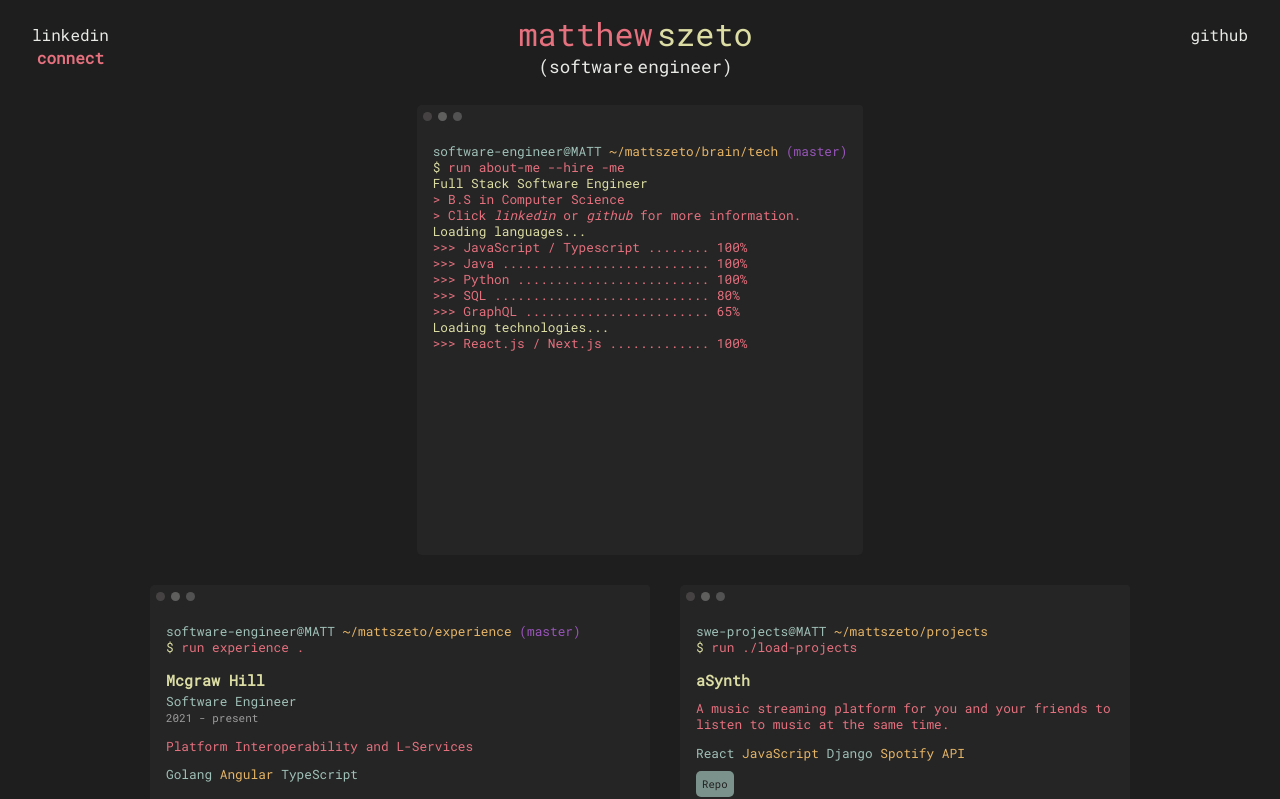
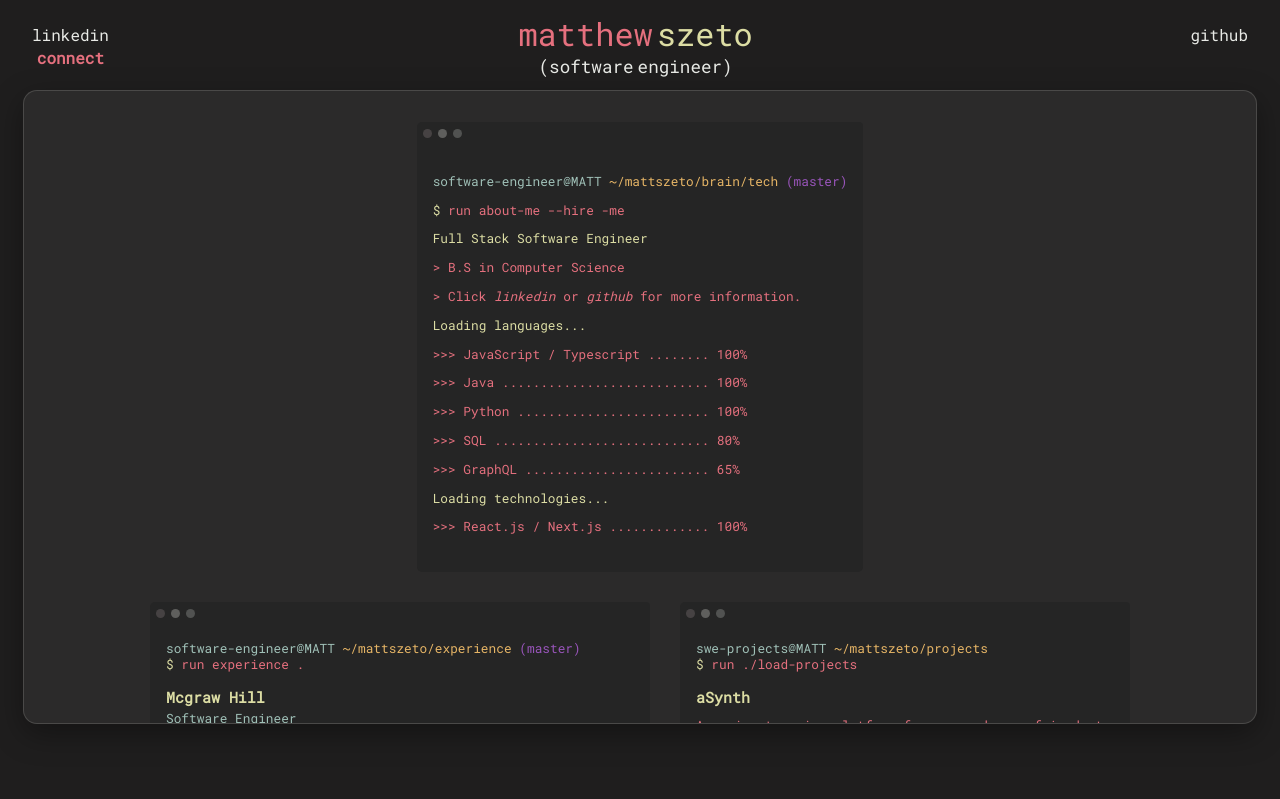
Before and after one commit to mattszeto/portfolio, a React (Create React App) app: page / in a window 1280 px wide. Shown: the top 799 px of the page. Built offline with nearby package versions, Linux system fonts and the light colour scheme.

Commit message:
port-4: created a monitor, updated the dragging, cleaned some code with claude sonnet 4.5

```diff
--- a/src/App.tsx
+++ b/src/App.tsx
@@ -1,5 +1,6 @@
 import React, { useState, useEffect } from "react";
 import Navbar from "./components/NavBar";
+import Monitor from "./components/Monitor";
 import Window from "./components/Window";
 import AboutMe from "./components/AboutMe";
 import Experience from "./components/Experience";
@@ -27,7 +28,7 @@ const App: React.FC = () => {
 
   const ifMobileView = dimensions.width <= 1027;
   const renderWindows = () => (
-    <div>
+    <Monitor>
       <div className="app-about-me">
         <Window size="m" draggable={!ifMobileView}>
           <AboutMe />
@@ -41,7 +42,7 @@ const App: React.FC = () => {
           <Projects />
         </Window>
       </div>
-    </div>
+    </Monitor>
   );
 
   return (
--- a/src/components/AboutMe.tsx
+++ b/src/components/AboutMe.tsx
@@ -1,15 +1,16 @@
-import React from "react";
+import type { ReactNode } from "react";
 import UseDelay from "../utils/useDelay";
 
-interface Line {
-  text: React.ReactNode;
+type Line = {
+  id: string;
+  content: ReactNode;
   delay: number;
-}
+};
 
-const AboutMe: React.FC = () => {
-  const lines: Line[] = [
+const LINES: readonly Line[] = [
   {
-      text: (
+    id: "shell-path",
+    content: (
       <>
         <span className="green">software-engineer@MATT </span>
         <span className="orange">~/mattszeto/brain/tech</span>
@@ -19,7 +20,8 @@ const AboutMe: React.FC = () => {
     delay: 0,
   },
   {
-      text: (
+    id: "command",
+    content: (
       <>
         <span className="yellow">$</span> run about-me --hire -me
       </>
@@ -27,47 +29,80 @@ const AboutMe: React.FC = () => {
     delay: 500,
   },
   {
-      text: <div className="yellow">Full Stack Software Engineer</div>,
+    id: "title",
+    content: <span className="yellow">Full Stack Software Engineer</span>,
     delay: 1000,
   },
-    { text: <>{">"} B.S in Computer Science</>, delay: 1500 },
   {
-      text: (
-        <>
+    id: "degree",
+    content: <span>{">"} B.S in Computer Science</span>,
+    delay: 1500,
+  },
+  {
+    id: "cta",
+    content: (
+      <span>
         {">"} Click <i>linkedin</i> or <i>github</i> for more information.
-        </>
+      </span>
     ),
     delay: 2000,
   },
-    { text: <div className="yellow">Loading languages...</div>, delay: 2500 },
   {
-      text: (
-        <>
+    id: "loading-languages",
+    content: <span className="yellow">Loading languages...</span>,
+    delay: 2500,
+  },
+  {
+    id: "lang-js-ts",
+    content: (
+      <span>
         {">>>"} <span>JavaScript / Typescript</span> ........ 100%
-        </>
+      </span>
     ),
     delay: 3300,
   },
-    { text: <>{">>>"} Java ........................... 100%</>, delay: 3645 },
-    { text: <>{">>>"} Python ......................... 100%</>, delay: 3745 },
-    { text: <>{">>>"} SQL ............................ 80%</>, delay: 4045 },
-    { text: <>{">>>"} GraphQL ........................ 65%</>, delay: 4275 },
   {
-      text: <div className="yellow">Loading technologies...</div>,
+    id: "lang-java",
+    content: <span>{">>>"} Java ........................... 100%</span>,
+    delay: 3645,
+  },
+  {
+    id: "lang-python",
+    content: <span>{">>>"} Python ......................... 100%</span>,
+    delay: 3745,
+  },
+  {
+    id: "lang-sql",
+    content: <span>{">>>"} SQL ............................ 80%</span>,
+    delay: 4045,
+  },
+  {
+    id: "lang-graphql",
+    content: <span>{">>>"} GraphQL ........................ 65%</span>,
+    delay: 4275,
+  },
+  {
+    id: "loading-tech",
+    content: <span className="yellow">Loading technologies...</span>,
     delay: 4425,
   },
-    { text: <>{">>>"} React.js / Next.js ............. 100%</>, delay: 5325 },
+  {
+    id: "tech-react-next",
+    content: <span>{">>>"} React.js / Next.js ............. 100%</span>,
+    delay: 5325,
+  },
 ];
 
+function AboutMe() {
   return (
-    <div>
-      {lines.map((line, index) => (
-        <UseDelay key={index} waitBeforeShow={line.delay}>
-          <div>{line.text}</div>
+    <section aria-label="About me">
+      {LINES.map((line) => (
+        <UseDelay key={line.id} waitBeforeShow={line.delay}>
+          <p>{line.content}</p>
         </UseDelay>
       ))}
-    </div>
+    </section>
   );
-};
+}
 
 export default AboutMe;
--- /dev/null
+++ b/src/components/Monitor.tsx
@@ -0,0 +1,30 @@
+import type { ReactNode } from "react";
+import styled from "styled-components";
+
+type MonitorProps = {
+  children: ReactNode;
+  className?: string;
+};
+
+const MonitorFrame = styled.div`
+  position: relative;
+  width: min(1200px, calc(100% - 32px));
+  margin: 0 auto;
+  padding: 16px;
+  border-radius: 14px;
+  border: 1px solid rgba(232, 234, 230, 0.16);
+  background: rgba(232, 234, 230, 0.06);
+  box-shadow: 0 10px 30px rgba(0, 0, 0, 0.35);
+
+  /* Acts like a "monitor" viewport for draggable windows */
+  height: clamp(520px, 75vh, 900px);
+  overflow: hidden;
+`;
+
+export default function Monitor({ children, className }: MonitorProps) {
+  return (
+    <MonitorFrame data-monitor-root="true" className={className}>
+      {children}
+    </MonitorFrame>
+  );
+}
--- a/src/components/Window.tsx
+++ b/src/components/Window.tsx
@@ -1,4 +1,11 @@
-import React, { useState, useRef, useEffect, ReactNode } from "react";
+import {
+  useCallback,
+  useEffect,
+  useLayoutEffect,
+  useMemo,
+  useRef,
+  useState,
+} from "react";
 import Draggable from "react-draggable";
 import {
   MiniContainer,
@@ -13,69 +20,169 @@ import ConditionalWrapper from "../utils/ConditionalWrapper";
 interface WindowProps {
   size: "s" | "m";
   draggable: boolean;
-  children: ReactNode;
+  children: React.ReactNode;
 }
 
-const Window: React.FC<WindowProps> = ({ size, draggable, children }) => {
-  const [dimensions, setDimensions] = useState({
-    height: window.innerHeight,
-    width: window.innerWidth,
-  });
+type Bounds = { top: number; left: number; right: number; bottom: number };
+type Position = { x: number; y: number };
 
-  const componentRef = useRef<HTMLDivElement>(null);
-  const [bounds, setBounds] = useState({
+let globalTopZIndex = 1;
+const MIN_VISIBLE_PX = 40;
+const MIN_TITLEBAR_VISIBLE_PX = 12;
+
+function clamp(n: number, min: number, max: number) {
+  return Math.min(Math.max(n, min), max);
+}
+
+function Window({ size, draggable, children }: WindowProps) {
+  // `react-draggable` uses this ref instead of deprecated `findDOMNode` (React 18).
+  const nodeRef = useRef<HTMLDivElement>(null);
+  const positionRef = useRef<Position>({ x: 0, y: 0 });
+
+  const [bounds, setBounds] = useState<Bounds>({
     top: 0,
     left: 0,
     right: 0,
     bottom: 0,
   });
+  const [position, setPosition] = useState<Position>({ x: 0, y: 0 });
+  const [zIndex, setZIndex] = useState(() => {
+    globalTopZIndex += 1;
+    return globalTopZIndex;
+  });
 
-  useEffect(() => {
-    const handleResize = () => {
-      setDimensions({
-        height: window.innerHeight,
-        width: window.innerWidth,
-      });
+  const setPositionBoth = useCallback((next: Position) => {
+    positionRef.current = next;
+    setPosition(next);
+  }, []);
+
+  const bringToFront = useCallback(() => {
+    globalTopZIndex += 1;
+    setZIndex(globalTopZIndex);
+  }, []);
+
+  const recalcBoundsAndClamp = useCallback(() => {
+    const node = nodeRef.current;
+    if (!node) return;
+
+    const monitor = node.closest('[data-monitor-root="true"]') as HTMLElement | null;
+    if (!monitor) return;
+
+    const monitorRect = monitor.getBoundingClientRect();
+    const nodeRect = node.getBoundingClientRect();
+    const titleBar =
+      node.querySelector<HTMLElement>(".window-drag-handle") ?? null;
+
+    // `getBoundingClientRect()` includes the current drag transform.
+    // For stable bounds (especially when windows start in different layout positions),
+    // compute using the un-transformed rect (layout position) by removing the current
+    // draggable translation.
+    const { x, y } = positionRef.current;
+    const baseLeft = nodeRect.left - x;
+    const baseTop = nodeRect.top - y;
+
+    const nodeLeftInMonitor = baseLeft - monitorRect.left;
+    const nodeTopInMonitor = baseTop - monitorRect.top;
+
+    const monitorWidth = monitor.clientWidth;
+    const monitorHeight = monitor.clientHeight;
+    const nodeWidth = node.offsetWidth;
+    const nodeHeight = node.offsetHeight;
+    const titleBarHeight = titleBar?.getBoundingClientRect().height ?? 22;
+
+    // "Soft" bounds: allow moving windows partially out of the monitor (they'll be clipped),
+    // but keep at least MIN_VISIBLE_PX inside so the window can always be grabbed again.
+    const minVisibleX = Math.min(MIN_VISIBLE_PX, monitorWidth);
+
+    // Keep the drag handle (title bar) always at least partially visible so the user can
+    // drag the window back into view.
+    const minTitleVisibleY = Math.min(
+      MIN_TITLEBAR_VISIBLE_PX,
+      titleBarHeight,
+      monitorHeight
+    );
+
+    const nextBounds: Bounds = {
+      // leftmost: window's right edge stays >= minVisibleX inside monitor
+      left: -(nodeLeftInMonitor + nodeWidth - minVisibleX),
+      // rightmost: window's left edge stays <= (monitorWidth - minVisibleX)
+      right: monitorWidth - nodeLeftInMonitor - minVisibleX,
+
+      // Vertical bounds are based on the title bar, not the whole window:
+      // - If dragged upward, keep at least `minTitleVisibleY` of the title bar visible.
+      //   titleBarBottom = (nodeTopInMonitor + y) + titleBarHeight >= minTitleVisibleY
+      //   => y >= -nodeTopInMonitor - (titleBarHeight - minTitleVisibleY)
+      top: -nodeTopInMonitor - (titleBarHeight - minTitleVisibleY),
+      // - If dragged downward, keep at least `minTitleVisibleY` of the title bar visible.
+      //   titleBarTop = (nodeTopInMonitor + y) <= monitorHeight - minTitleVisibleY
+      //   => y <= monitorHeight - minTitleVisibleY - nodeTopInMonitor
+      bottom: monitorHeight - minTitleVisibleY - nodeTopInMonitor,
     };
 
-    window.addEventListener("resize", handleResize);
-    return () => {
-      window.removeEventListener("resize", handleResize);
-    };
+    setBounds(nextBounds);
+
+    // If a window is larger than the monitor, bounds can invert; keep clamping safe.
+    const minX = Math.min(nextBounds.left, nextBounds.right);
+    const maxX = Math.max(nextBounds.left, nextBounds.right);
+    const minY = Math.min(nextBounds.top, nextBounds.bottom);
+    const maxY = Math.max(nextBounds.top, nextBounds.bottom);
+
+    setPositionBoth({
+      x: clamp(positionRef.current.x, minX, maxX),
+      y: clamp(positionRef.current.y, minY, maxY),
+    });
   }, []);
 
+  // Measure ASAP after layout so startup positions are clamped predictably.
+  useLayoutEffect(() => {
+    recalcBoundsAndClamp();
+  }, [recalcBoundsAndClamp]);
+
+  // Keep bounds + position clamped when the viewport changes.
   useEffect(() => {
-    const getBounds = () => {
-      if (componentRef.current) {
-        const rect = componentRef.current.getBoundingClientRect();
-        setBounds({
-          top: -rect.top,
-          left: -rect.left,
-          right: dimensions.width - rect.right,
-          bottom: dimensions.height - rect.bottom,
-        });
-      }
-    };
+    window.addEventListener("resize", recalcBoundsAndClamp);
+    return () => window.removeEventListener("resize", recalcBoundsAndClamp);
+  }, [recalcBoundsAndClamp]);
 
-    getBounds();
-    console.log(bounds);
-  }, [dimensions]); // Run after initial render
+  // Keep bounds + position clamped when the window content size changes
+  // (and when the monitor size changes).
+  useEffect(() => {
+    const node = nodeRef.current;
+    if (!node || typeof ResizeObserver === "undefined") return;
+
+    const ro = new ResizeObserver(() => recalcBoundsAndClamp());
+    ro.observe(node);
+
+    const monitor = node.closest('[data-monitor-root="true"]') as HTMLElement | null;
+    if (monitor) ro.observe(monitor);
+    return () => ro.disconnect();
+  }, [recalcBoundsAndClamp]);
 
   const renderContent = () => {
     if (size === "s") {
       return (
-        <MiniContainer ref={componentRef}>
+        <MiniContainer
+          ref={nodeRef}
+          style={{ zIndex, position: "relative" }}
+          onMouseDownCapture={bringToFront}
+          onTouchStartCapture={bringToFront}
+        >
           <MiniSquareContainer>
-            <WindowBar />
+            <WindowBar className="window-drag-handle" />
             <TextContainer>{children}</TextContainer>
           </MiniSquareContainer>
         </MiniContainer>
       );
     } else if (size === "m") {
       return (
-        <Container ref={componentRef}>
+        <Container
+          ref={nodeRef}
+          style={{ zIndex, position: "relative" }}
+          onMouseDownCapture={bringToFront}
+          onTouchStartCapture={bringToFront}
+        >
           <SquareContainer>
-            <WindowBar />
+            <WindowBar className="window-drag-handle" />
             <TextContainer>{children}</TextContainer>
           </SquareContainer>
         </Container>
@@ -84,10 +191,27 @@ const Window: React.FC<WindowProps> = ({ size, draggable, children }) => {
     return null;
   };
 
+  const draggableWrapper = useMemo(
+    () => (wrappedChildren: React.ReactNode) => (
+      <Draggable
+        nodeRef={nodeRef}
+        bounds={bounds}
+        position={position}
+        handle=".window-drag-handle"
+        onStart={() => bringToFront()}
+        onDrag={(_, data) => setPositionBoth({ x: data.x, y: data.y })}
+        onStop={(_, data) => setPositionBoth({ x: data.x, y: data.y })}
+      >
+        {wrappedChildren}
+      </Draggable>
+    ),
+    [bounds, bringToFront, position, setPositionBoth]
+  );
+
   return (
     <ConditionalWrapper
       condition={draggable}
-      wrapper={(children) => <Draggable bounds={bounds}>{children}</Draggable>}
+      wrapper={draggableWrapper}
     >
       {renderContent()}
     </ConditionalWrapper>
```
Also changed, not shown: package.json (+13 -13 lines), src/components/TextContainers.tsx (+7 -1 lines), 2 other files (tests, documents, lock files or other folders). Lines whose indentation alone changed are shown as unchanged.
